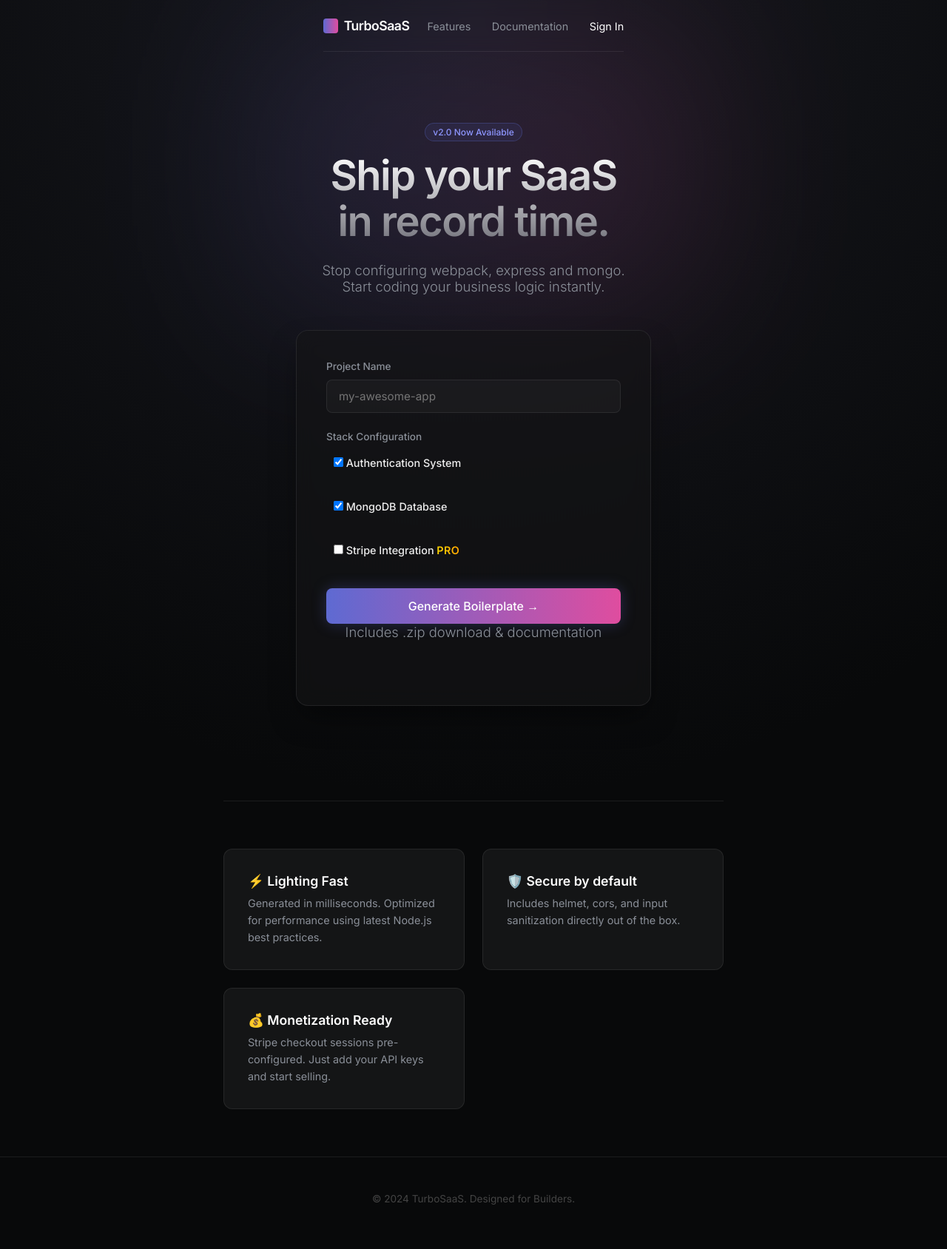
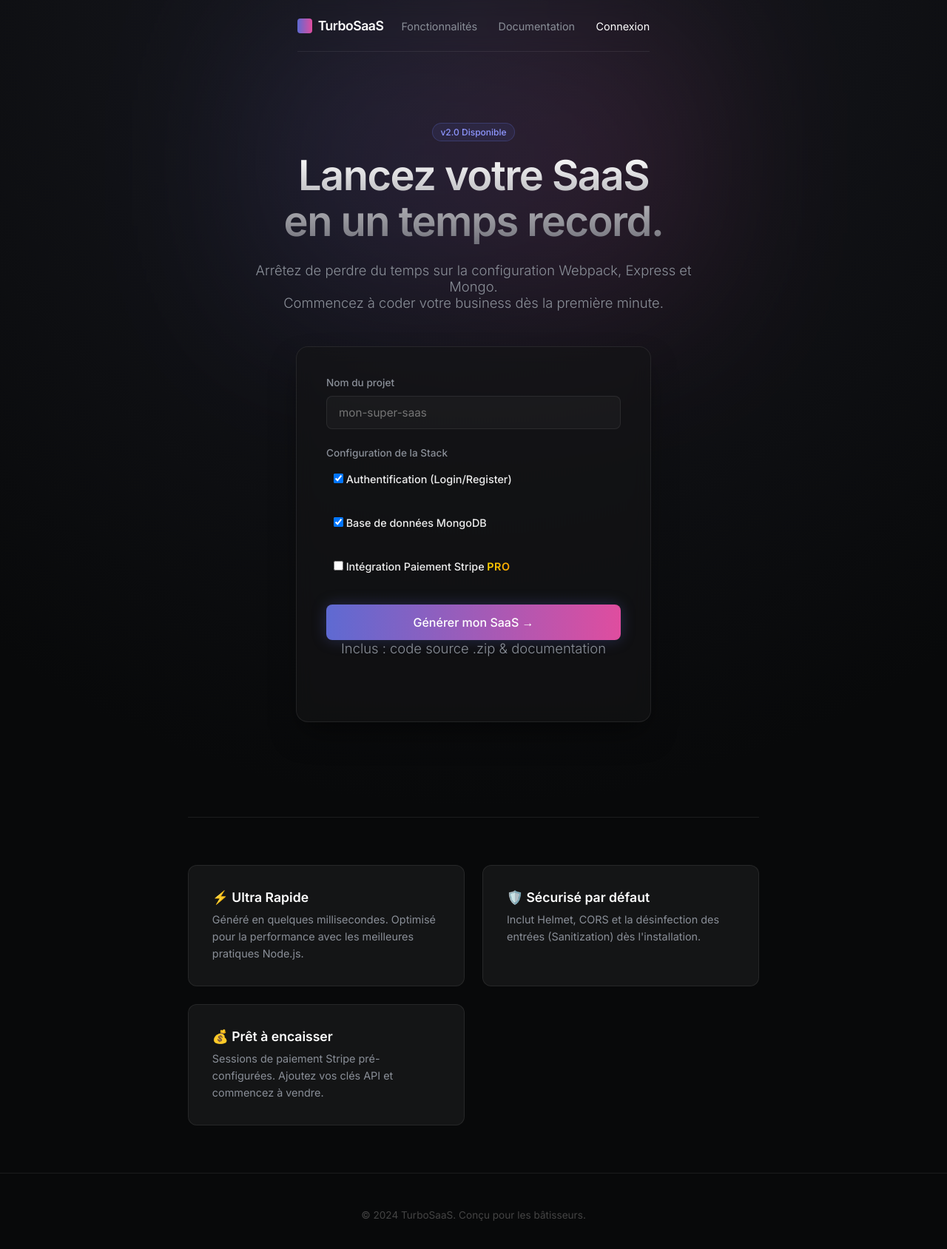
Before and after one commit to clementepitech94/turbo-saas, a website: page views/index.html in a window 1280 px wide. Shown: the whole page at 74% size. Drawn offline with Linux system fonts and the light colour scheme.

Commit message:
Traduction FR Complete

```diff
--- a/views/index.html
+++ b/views/index.html
@@ -3,7 +3,7 @@
 <head>
     <meta charset="UTF-8">
     <meta name="viewport" content="width=device-width, initial-scale=1.0">
-    <title>TurboSaaS - Build Faster</title>
+    <title>TurboSaaS - Codez plus vite</title>
     <link rel="stylesheet" href="/css/style.css">
 </head>
 <body>
@@ -14,46 +14,46 @@
             TurboSaaS
         </div>
         <div class="nav-links">
-            <a href="#features">Features</a>
+            <a href="#features">Fonctionnalités</a>
             <a href="#">Documentation</a>
-            <a href="#" style="color:#fff;">Sign In</a>
+            <a href="#" style="color:#fff;">Connexion</a>
         </div>
     </nav>
 
     <header class="hero">
         <div class="container">
-            <span class="badge-new">v2.0 Now Available</span>
-            <h1>Ship your SaaS<br>in record time.</h1>
-            <p>Stop configuring webpack, express and mongo. <br>Start coding your business logic instantly.</p>
+            <span class="badge-new">v2.0 Disponible</span>
+            <h1>Lancez votre SaaS<br>en un temps record.</h1>
+            <p>Arrêtez de perdre du temps sur la configuration Webpack, Express et Mongo. <br>Commencez à coder votre business dès la première minute.</p>
 
             <div class="configurator-card">
                 <form id="saasForm">
                     <div class="form-group">
-                        <label for="projectName">Project Name</label>
-                        <input type="text" id="projectName" name="projectName" placeholder="my-awesome-app" required>
+                        <label for="projectName">Nom du projet</label>
+                        <input type="text" id="projectName" name="projectName" placeholder="mon-super-saas" required>
                     </div>
 
                     <div class="form-group">
-                        <label>Stack Configuration</label>
+                        <label>Configuration de la Stack</label>
                         <div class="checkbox-group">
                             <label class="checkbox-item">
                                 <input type="checkbox" name="options" value="auth" checked>
-                                <span>Authentication System</span>
+                                <span>Authentification (Login/Register)</span>
                             </label>
                             <label class="checkbox-item">
                                 <input type="checkbox" name="options" value="database" checked>
-                                <span>MongoDB Database</span>
+                                <span>Base de données MongoDB</span>
                             </label>
                             <label class="checkbox-item">
                                 <input type="checkbox" name="options" value="payment">
-                                <span>Stripe Integration</span>
+                                <span>Intégration Paiement Stripe</span>
                                 <span class="tag-pro">PRO</span>
                             </label>
                         </div>
                     </div>
 
-                    <button type="submit" class="btn-primary">Generate Boilerplate &rarr;</button>
-                    <p class="small-text">Includes .zip download & documentation</p>
+                    <button type="submit" class="btn-primary">Générer mon SaaS &rarr;</button>
+                    <p class="small-text">Inclus : code source .zip & documentation</p>
                 </form>
             </div>
         </div>
@@ -62,22 +62,22 @@
     <section class="container features" id="features">
         <div class="grid-3">
             <div class="feature-box">
-                <h3>⚡️ Lighting Fast</h3>
-                <p>Generated in milliseconds. Optimized for performance using latest Node.js best practices.</p>
+                <h3>⚡️ Ultra Rapide</h3>
+                <p>Généré en quelques millisecondes. Optimisé pour la performance avec les meilleures pratiques Node.js.</p>
             </div>
             <div class="feature-box">
-                <h3>🛡️ Secure by default</h3>
-                <p>Includes helmet, cors, and input sanitization directly out of the box.</p>
+                <h3>🛡️ Sécurisé par défaut</h3>
+                <p>Inclut Helmet, CORS et la désinfection des entrées (Sanitization) dès l'installation.</p>
             </div>
             <div class="feature-box">
-                <h3>💰 Monetization Ready</h3>
-                <p>Stripe checkout sessions pre-configured. Just add your API keys and start selling.</p>
+                <h3>💰 Prêt à encaisser</h3>
+                <p>Sessions de paiement Stripe pré-configurées. Ajoutez vos clés API et commencez à vendre.</p>
             </div>
         </div>
     </section>
 
     <footer>
-        <p>&copy; 2024 TurboSaaS. Designed for Builders.</p>
+        <p>&copy; 2024 TurboSaaS. Conçu pour les bâtisseurs.</p>
     </footer>
 
     <script src="/js/script.js"></script>
```
Also changed, not shown: server.js (+27 -51 lines).
